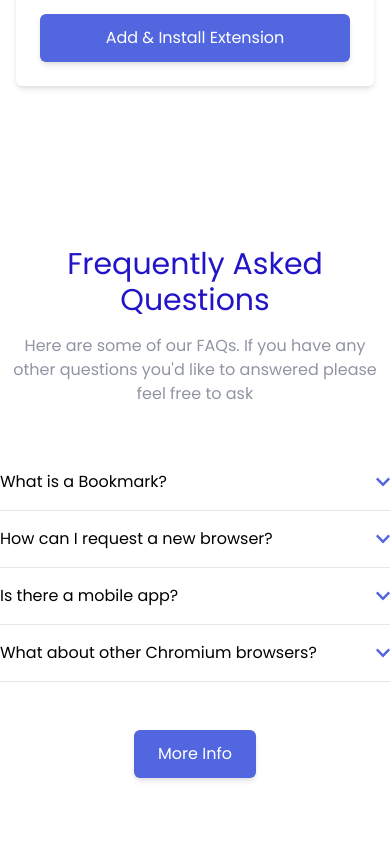
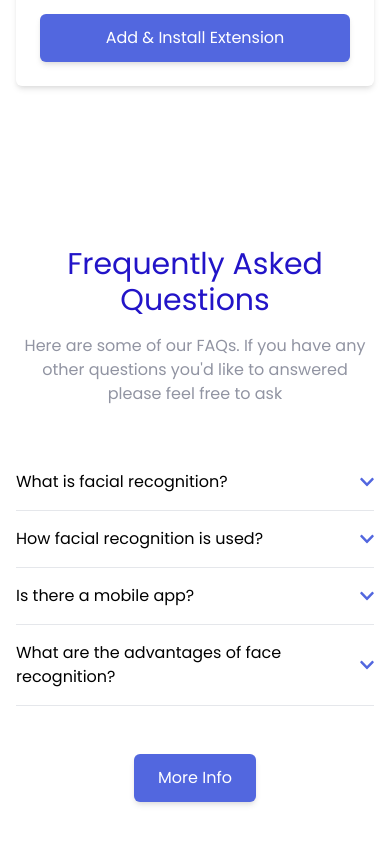
Before and after one commit to JRPerezJr/react-facial-recognition-landing-page, a React (Create React App) app: page / in a window 390 px wide. Shown: the part 4230-5074 px from the top of the page. Built offline with nearby package versions, Linux system fonts and the light colour scheme.

Commit message:
updated FAQ section added dropdowns

```diff
--- a/src/components/faq-items/faq-items.component.js
+++ b/src/components/faq-items/faq-items.component.js
@@ -1,10 +1,26 @@
-import { SpanContainer, StyledIcon, StyledSpan } from './faq-items.styles';
+import React, { useState } from 'react';
 
-export const FAQItemsComponent = ({ id, spanContent }) => {
+import {
+  SpanContainer,
+  StyledDropdownSpan,
+  StyledIcon,
+  StyledSpan,
+} from './faq-items.styles';
+
+export const FAQItemsComponent = ({ id, spanContent, dropdownContent }) => {
+  const [faqMenuExpanded, setFAQMenuExpanded] = useState(false);
+
   return (
-    <SpanContainer key={id}>
-      <StyledSpan>{spanContent}</StyledSpan>
-      <StyledIcon />
-    </SpanContainer>
+    <>
+      <SpanContainer key={id}>
+        <StyledSpan>{spanContent}</StyledSpan>
+        <StyledIcon onClick={() => setFAQMenuExpanded(!faqMenuExpanded)} />
+      </SpanContainer>
+      {faqMenuExpanded && (
+        <SpanContainer>
+          <StyledDropdownSpan>{dropdownContent}</StyledDropdownSpan>
+        </SpanContainer>
+      )}
+    </>
   );
 };
--- a/src/components/faq-items/faq-items.styles.js
+++ b/src/components/faq-items/faq-items.styles.js
@@ -10,6 +10,9 @@ export const SpanContainer = styled.div.attrs({
 export const StyledSpan = styled.span.attrs({
   className: 'flex-1',
 })``;
+export const StyledDropdownSpan = styled.span.attrs({
+  className: 'flex-1 text-grey',
+})``;
 
 export const StyledIcon = styled(FontAwesomeIcon).attrs({
   className: 'text-purple',
--- a/src/components/faq-section/faq.component.js
+++ b/src/components/faq-section/faq.component.js
@@ -19,6 +19,7 @@ export const FAQComponent = () => {
           <FAQItemsComponent
             key={faqItem.id}
             spanContent={faqItem.spanContent}
+            dropdownContent={faqItem.dropdownContent}
           />
         ))}
         {/*Button*/}
--- a/src/components/faq-section/faq.styles.js
+++ b/src/components/faq-section/faq.styles.js
@@ -1,7 +1,7 @@
 import styled from 'styled-components';
 
 export const StyledFAQSection = styled.section.attrs({
-  className: 'bg-primary py-20',
+  className: 'bg-primary py-20 md:px-0 px-4',
 })``;
 
 export const FAQContainer = styled.div.attrs({
--- a/src/stores/faq-store.js
+++ b/src/stores/faq-store.js
@@ -1,18 +1,25 @@
 export const faqItems = [
   {
     id: 1,
-    spanContent: 'What is a Bookmark?',
+    spanContent: 'What is facial recognition?',
+    dropdownContent:
+      'Facial recognition is a way of identifying or confirming an individual’s identity using their face. Facial recognition systems can be used to identify people in photos, videos, or in real-time.',
   },
   {
     id: 2,
-    spanContent: 'How can I request a new browser?',
+    spanContent: 'How facial recognition is used?',
+    dropdownContent:
+      'The technology is used for a variety of purposes. These include: Unlocking phones, Law enforcement, Airports and border control, Finding missing persons, Reducing retail crime.',
   },
   {
     id: 3,
     spanContent: 'Is there a mobile app?',
+    dropdownContent: 'Not at the moment. Possibly in the near future.',
   },
   {
     id: 4,
-    spanContent: 'What about other Chromium browsers?',
+    spanContent: 'What are the advantages of face recognition?',
+    dropdownContent:
+      'Aside from unlocking your smartphone, facial recognition brings other benefits: Increased security, Reduced crime, Faster processing.',
   },
 ];
```
